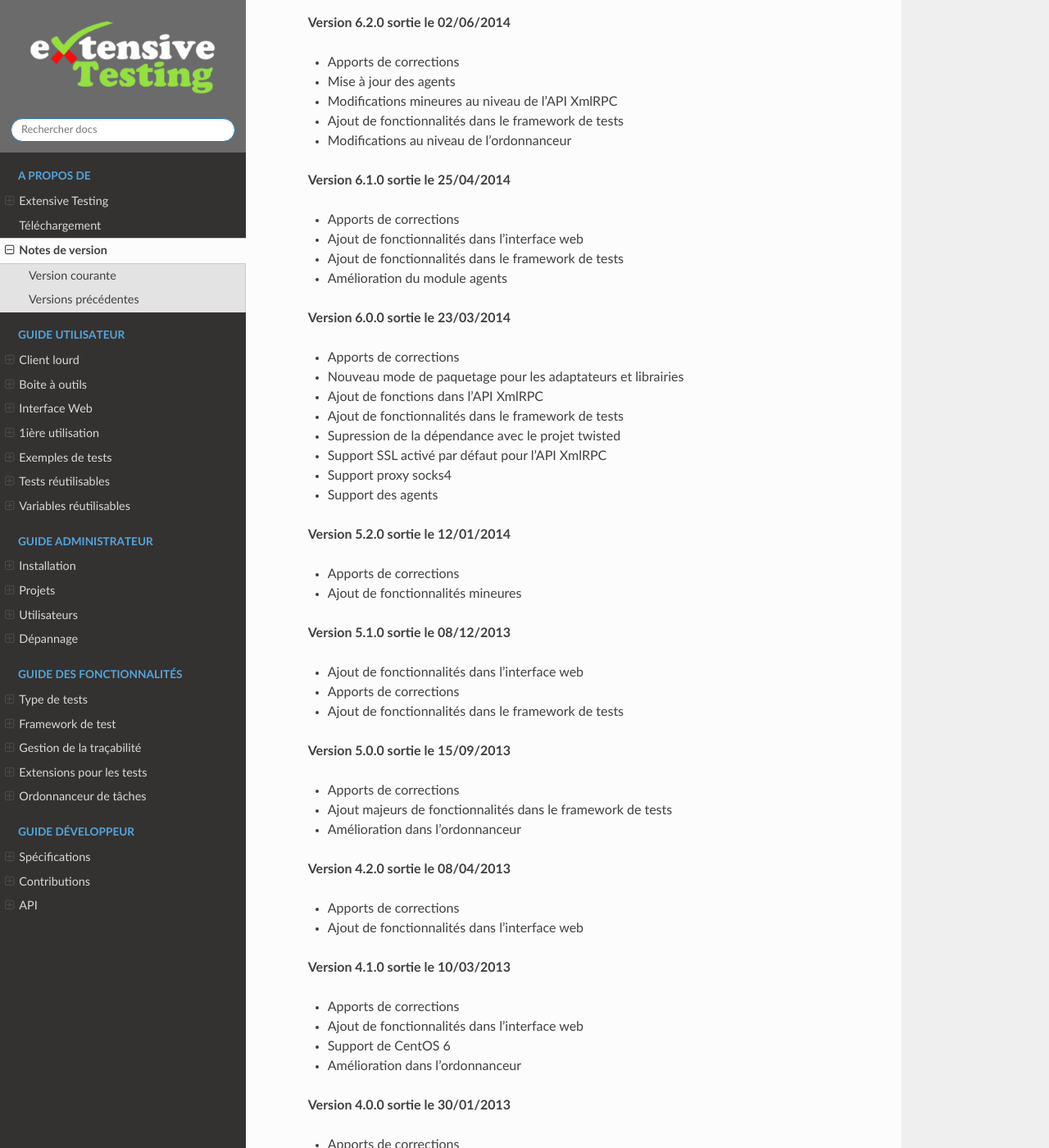
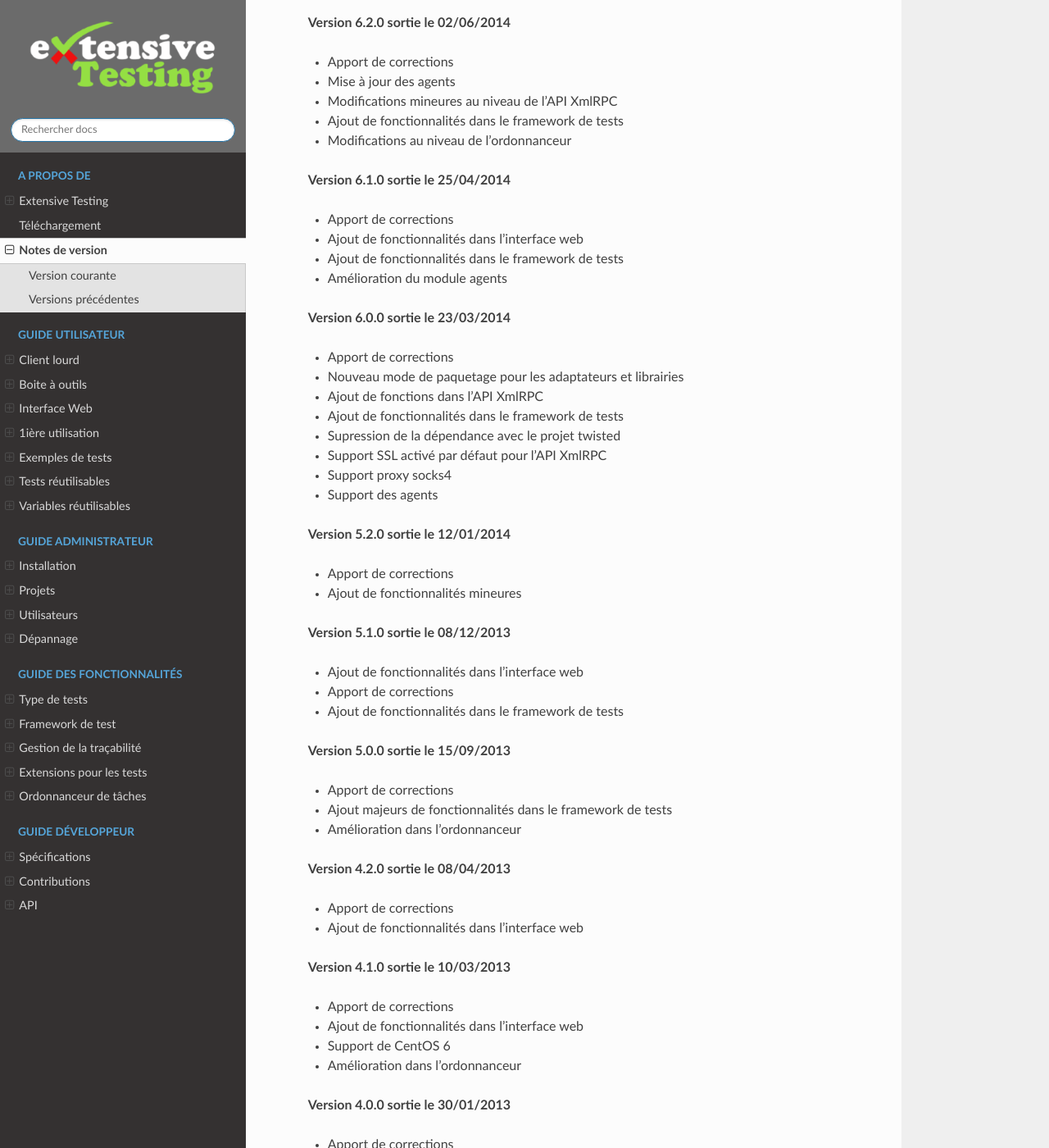
Before and after one commit to ExtensiveAutomation/extensiveautomation-fr.readthedocs.io, a Sphinx documentation site: the page built from docs/about/releasenotes.rst, in a window 1280 px wide and 1400 px high, scrolled down 4077 px. Shown: the whole window at 82% size. Built offline with Sphinx 7.4.7 and the Read the Docs theme 2.0.0, drawn with Linux system fonts in a browser that asks for light colours; pages that are not in the unit, such as notebooks, are missing from menus; some of the changed text lies outside the part shown.

Commit message:
mise à jour

```diff
--- a/docs/about/releasenotes.rst
+++ b/docs/about/releasenotes.rst
@@ -8,9 +8,9 @@
 
  **Version 17.1.0 disponible depuis le 22/10/2017**
 
- - Améliorations de l'API REST
+ - Amélioration de l'API REST
  - Ajout de fonctionnalités majeures dans le framework de test
- - Apports de corrections
+ - Apport de corrections
  - Amélioration de l'interface graphique sur le client
  - Support expérimental du client sur Ubuntu
 
@@ -25,13 +25,13 @@
  - Ajout de fonctionnalités majeures dans le framework de test
  - Mise à disposition d'un swagger pour l'API rest
  - Mise à jour de selenium 3 et 2 dans la boite à outils
- - Apports de corrections
+ - Apport de corrections
 
 ..
 
  **Version 16.1.0 sortie le 30/03/2017**
 
- - Apports de corrections
+ - Apport de corrections
  - Amélioration de l'interface graphique sur le client
  - Amélioration de l'installation
 
@@ -39,7 +39,7 @@
 
  **Version 16.0.0 sortie le 25/02/2017**
 
- - Apports de corrections
+ - Apport de corrections
  - Amélioration de l'api REST
  - Modifications diverses dans le coeur du serveur
  - Ajout de fonctionnalités dans le framework de test
@@ -51,7 +51,7 @@
 
  **Version 15.0.3 sortie le 04/11/2016**
 
- - Apports de corrections
+ - Apport de corrections
  - Nouveau plugins pour le client
  - Amélioration de l'api REST
  - Ajout de fonctionnalités dans le framework de test
@@ -61,7 +61,7 @@
 
  **Version 14.0.0 sortie le 27/08/2016**
 
- - Apports de corrections
+ - Apport de corrections
  - Ajout de fonctionnalités dans le framework de test
  - Amélioration majeures de l'API REST
  - Plus d'évolutions dans l'API XmlRPC côté serveur, correction de bugs seulement
@@ -75,7 +75,7 @@
 
  **Version 13.0.0 sortie le 23/06/2016**
 
- - Apports de corrections
+ - Apport de corrections
  - Ajout API REST sur le serveur
  - Ajout de fonctionnalités dans le framework de test
  - Améliorations diverses dans le coeur du serveur
@@ -86,7 +86,7 @@
 
  **Version 12.1.0 sortie le 29/04/2016**
 
- - Apports de corrections
+ - Apport de corrections
  - Ajout de fonctionnalités dans le framework de test
  - Quelques modifications au niveau l'API XmlRPC
  - Amélioration de l'interface graphique sur le client
@@ -95,7 +95,7 @@
 
  **Version 12.0.0 sortie le 12/02/2016**
 
- - Apports de corrections
+ - Apport de corrections
  - Ajout de fonctionnalités au niveau l'API XmlRPC
  - Ajout de fonctionnalités dans le framework de test
  - Ajout de fonctionnalités dans l'interface web
@@ -104,7 +104,7 @@
 
  **Version 11.2.0 sortie le 22/11/2015**
 
- - Apports de corrections
+ - Apport de corrections
  - Ajout de fonctionnalités dans le framework de test
  - Amélioration de l'ordonnanceur
  - Ajout d'un dépôt public utilisé par le framework de test
@@ -115,7 +115,7 @@
 
  **Version 11.1.0 sortie le 18/10/2015**
 
- - Apports de corrections
+ - Apport de corrections
  - Ajout de fonctionnalités au niveau l'API XmlRPC
  - Ajout de fonctionnalités dans l'interface web
 
@@ -123,7 +123,7 @@
 
  **Version 11.0.0 sortie le 14/09/2015**
 
- - Apports de corrections
+ - Apport de corrections
  - Ajout de fonctionnalités dans l'interface web
  - Fusion des agents et sondes dans la boite à outils
  - Modifications au niveau de l'API XmlRPC
@@ -133,7 +133,7 @@
 
  **Version 10.1.0 sortie le 12/07/2015**
 
- - Apports de corrections
+ - Apport de corrections
  - CentOS 4 et 5 ne sont plus supportés officiellement
  - Ajout de fonctionnalités dans le framework de test
  - Ajout de fonctionnalités dans l'interface web
@@ -142,7 +142,7 @@
 
  **Version 10.0.0 sortie le 28/05/2015**
 
- - Apports de corrections
+ - Apport de corrections
  - Ajout de fonctionnalités dans l'interface web
  - Modifications diverses dans le coeur du serveur
  - Mise à jour des documentations
@@ -152,7 +152,7 @@
 
  **Version 9.1.0 sortie le 22/03/2015**
 
- - Apports de corrections
+ - Apport de corrections
  - Ajout de fonctionnalités dans le framework de test
  - Amélioration de l'installation du produit
  - Amélioration de l'interface graphique sur le client
@@ -161,7 +161,7 @@
 
  **Version 9.0.0 sortie le 05/01/2015**
 
- - Apports de corrections
+ - Apport de corrections
  - Ajout de fonctionnalités dans le framework de test
  - Python 2.4 n'est plus supporté
  - Ajout de fonctionnalités dans l'interface web
@@ -171,7 +171,7 @@
 
  **Version 8.0.0 sortie le 25/10/2014**
 
- - Apports de corrections
+ - Apport de corrections
  - Amélioration de l'interface graphique sur le client
  - Ajout de fonctionnalités dans le framework de test
  - Modifications mineures au niveau de l'API XmlRPC
@@ -181,7 +181,7 @@
 
  **Version 7.1.0 sortie le 20/09/2014**
 
- - Apports de corrections
+ - Apport de corrections
  - Mise à jour documentations
  - Optimisation pour réduire le temps de construction d'un test sur le serveur
  - Ajout de fonctionnalités dans le coeur du serveur
@@ -192,7 +192,7 @@
 
  **Version 7.0.0 sortie le 08/08/2014**
 
- - Apports de corrections
+ - Apport de corrections
  - Amélioration de l'ordonnanceur
  - Ajout d'apache en mode reverse sur le serveur
  - Support des websockets activé par défaut
@@ -206,7 +206,7 @@
 
  **Version 6.2.0 sortie le 02/06/2014**
 
- - Apports de corrections
+ - Apport de corrections
  - Mise à jour des agents
  - Modifications mineures au niveau de l'API XmlRPC
  - Ajout de fonctionnalités dans le framework de tests
@@ -216,7 +216,7 @@
 
  **Version 6.1.0 sortie le 25/04/2014**
 
- - Apports de corrections
+ - Apport de corrections
  - Ajout de fonctionnalités dans l'interface web
  - Ajout de fonctionnalités dans le framework de tests
  - Amélioration du module agents
@@ -225,7 +225,7 @@
 
  **Version 6.0.0 sortie le 23/03/2014**
 
- - Apports de corrections
+ - Apport de corrections
  - Nouveau mode de paquetage pour les adaptateurs et librairies
  - Ajout de fonctions dans l'API XmlRPC
  - Ajout de fonctionnalités dans le framework de tests
@@ -238,7 +238,7 @@
 
  **Version 5.2.0 sortie le 12/01/2014**
 
- - Apports de corrections
+ - Apport de corrections
  - Ajout de fonctionnalités mineures
 
 ..
@@ -246,14 +246,14 @@
  **Version 5.1.0 sortie le 08/12/2013**
 
  - Ajout de fonctionnalités dans l'interface web
- - Apports de corrections
+ - Apport de corrections
  - Ajout de fonctionnalités dans le framework de tests
 
 ..
 
  **Version 5.0.0 sortie le 15/09/2013**
 
- - Apports de corrections
+ - Apport de corrections
  - Ajout majeurs de fonctionnalités dans le framework de tests
  - Amélioration dans l'ordonnanceur
 
@@ -261,14 +261,14 @@
 
  **Version 4.2.0 sortie le 08/04/2013**
 
- - Apports de corrections
+ - Apport de corrections
  - Ajout de fonctionnalités dans l'interface web
 
 ..
 
  **Version 4.1.0 sortie le 10/03/2013**
 
- - Apports de corrections
+ - Apport de corrections
  - Ajout de fonctionnalités dans l'interface web
  - Support de CentOS 6
  - Amélioration dans l'ordonnanceur
@@ -277,7 +277,7 @@
 
  **Version 4.0.0 sortie le 30/01/2013**
 
- - Apports de corrections
+ - Apport de corrections
  - Ajout de fonctionnalités dans le framework de tests
  - Support SSL pour l'interface web
  - Nouveau mécanisme d'authentification avec salt et sha1
@@ -287,14 +287,14 @@
 
  **Version 3.2.0 sortie le 29/09/2012**
 
- - Apports de corrections
+ - Apport de corrections
  - Ajout de fonctionnalités dans le framework de tests
 
 ..
 
  **Version 3.1.0 sortie le 14/07/2012**
 
- - Apports de corrections
+ - Apport de corrections
  - Ajout de fonctionnalités dans le framework de tests
  - Amélioration de l'ordonnanceur
  - Ajout de fonctions dans l'API XmlRPC
@@ -303,7 +303,7 @@
 
  **Version 3.0.0 sortie le 09/06/2012**
 
- - Apports de corrections
+ - Apport de corrections
  - Ajout de fonctions dans l'API XmlRPC
  - Amélioration de l'ordonnanceur
  - Nouveau dépôt pour les adaptateurs et sauvegardes
@@ -313,7 +313,7 @@
  **Version 2.2.0 sortie le 28/03/2012**
 
  - Ajout de fonctions majeures dans l'API XmlRPC
- - Apports de corrections
+ - Apport de corrections
  - Ajout de fonctionnalités dans le framework de tests
 
 ..
@@ -322,7 +322,7 @@
 
  - Ajout de fonctions dans l'API XmlRPC
  - Ajout de la génération de la documentation du framework et adaptateurs
- - Apports de corrections
+ - Apport de corrections
  - Support des sondes
 
 ..
@@ -333,7 +333,7 @@
  - Ajout de fonctions dans l'API XmlRPC
  - Ajout de fonctionnalités dans le framework de tests
  - Ajout d'une interface web
- - Apports de corrections
+ - Apport de corrections
 
 ..
 
@@ -341,7 +341,7 @@
 
  - 1ière version officielle
  - Support CentOS 5
- - Apports de corrections
+ - Apport de corrections
 
 ..
 
--- a/docs/conf.py
+++ b/docs/conf.py
@@ -52,9 +52,9 @@
 # built documents.
 #
 # The short X.Y version.
-version = '1.0'
+version = '18.0'
 # The full version, including alpha/beta/rc tags.
-release = '1.0'
+release = '18.0'
 
 # The language for content autogenerated by Sphinx. Refer to documentation
 # for a list of supported languages.
--- a/docs/user/examples.rst
+++ b/docs/user/examples.rst
@@ -1,12 +1,14 @@
 Exemples de tests
 =================
+
+Conception assisté
+------------------
 
 Cas de test (unit)
 -----------
 
 Cas de test (suite)
 -----------
-
 
 Variables de test
 ----------------
```
Also changed, not shown: docs/user/builtin_client.rst (+19 -4 lines), docs/_static/images/client/workspace_assistant.png (added), docs/_static/images/client/workspace_help_online.png (added).
